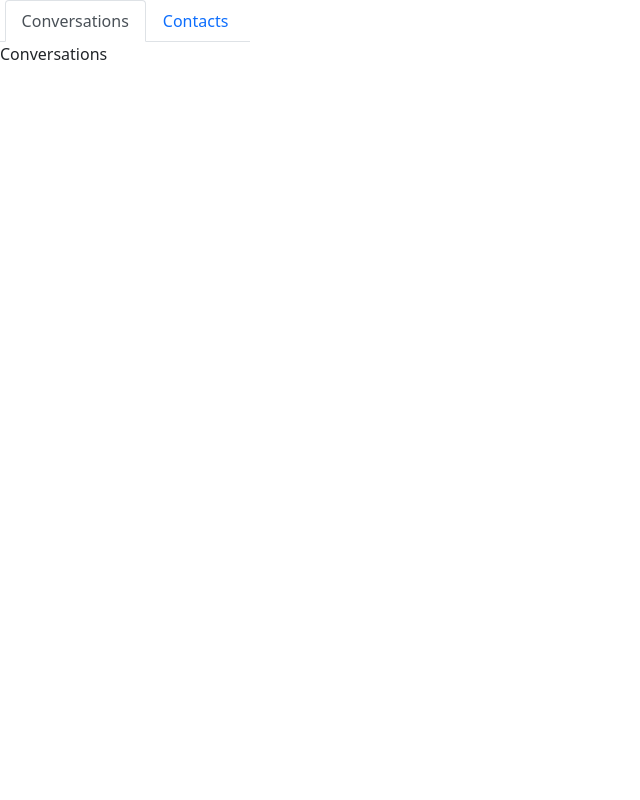
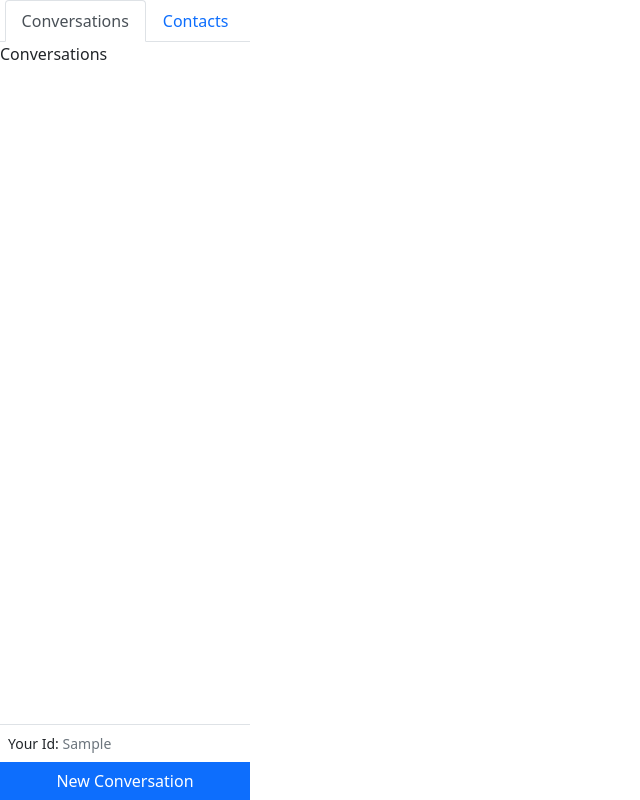
Before and after one commit to Ginver/chatapp, a React (Create React App) app in the folder client/: page / in a window 1280 px wide. Both pictures are taken after typing "Sample" into the empty fields and a click on the button "Login". Shown: the whole page, without its empty margins (0-640 px from the left). Built offline with nearby package versions, Linux system fonts and the light colour scheme.

Commit message:
created Button in Sidebar to create new contact&conversation

```diff
--- a/client/src/components/Dashboard.js
+++ b/client/src/components/Dashboard.js
@@ -6,6 +6,9 @@
     return (
         // <div> {id} </div>
         // render out the Sidebar component:
-        <Sidebar id={id}/>
+        <div className="d-flex" style={{ height: "100vh"}}>
+            <Sidebar id={id}/>
+        </div>
+
     )
 };
--- a/client/src/components/Sidebar.js
+++ b/client/src/components/Sidebar.js
@@ -1,5 +1,5 @@
 import React, {useState} from "react";
-import { Tab, Nav } from "react-bootstrap";
+import { Tab, Nav, Button, Modal } from "react-bootstrap";
 import Conversations from "./Conversations";
 import Contacts from "./Contacts";
 
@@ -10,6 +10,7 @@
 export default function Sidebar({ id }) {
     // by default set CONVERSATION_KEY in the useState
     const [activeKey, setActiveKey] = useState(CONVERSATION_KEY);
+    const conversationsOpen = activeKey === CONVERSATION_KEY;
 
     return (
         <div style={{ width: '250px' }} className="d-flex flex-column">
@@ -24,8 +25,8 @@
                     </Nav.Item>
                 </Nav>
 
-            {/*    content inside the tabs:*/}
-                <Tab.Content>
+            {/*   create content inside the tabs:*/}
+                <Tab.Content className="border-right overflow-auto flex-grow-1">
                     <Tab.Pane eventKey={CONVERSATION_KEY}>
                         <Conversations />
                     </Tab.Pane>
@@ -33,9 +34,20 @@
                         <Contacts />
                     </Tab.Pane>
                 </Tab.Content>
+                <div className="p-2 border-top border-right small">
+                    Your Id: <span className="text-muted">{id}</span>
+                </div>
+
+            {/*    create button to create new contact as well as new conversaations:*/}
+                <Button className="rounded-0">
+                    New {conversationsOpen ? 'Conversation' : 'Contact'}
+                </Button>
+
+            </Tab.Container>
 
 
-            </Tab.Container>
+
+
         </div>
     )
 };
```
